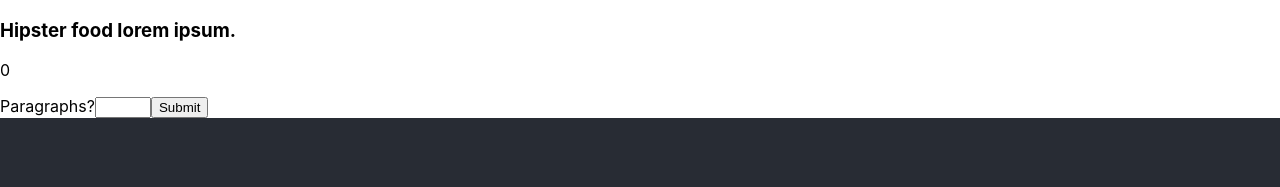
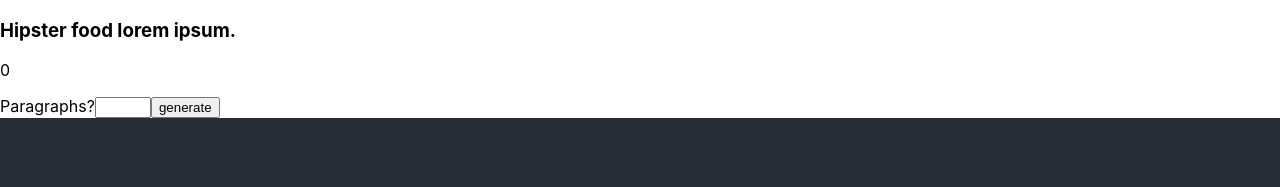
Before and after one commit to mmkobylin/lorem-ipsum, a React (Create React App) app: page / in a window 1280 px wide. Shown: the top 187 px of the page. Built offline with nearby package versions, Linux system fonts and the light colour scheme.

Commit message:
button created

```diff
--- a/src/App.js
+++ b/src/App.js
@@ -36,7 +36,7 @@ function App() {
         onChange = { (e) => setCount(e.target.value ) }
 
         ></input>
-        <button>Submit</button>
+        <button type ="submit" className="btn">generate</button>
       </form>
       <header className="App-header">
         <p>
```
